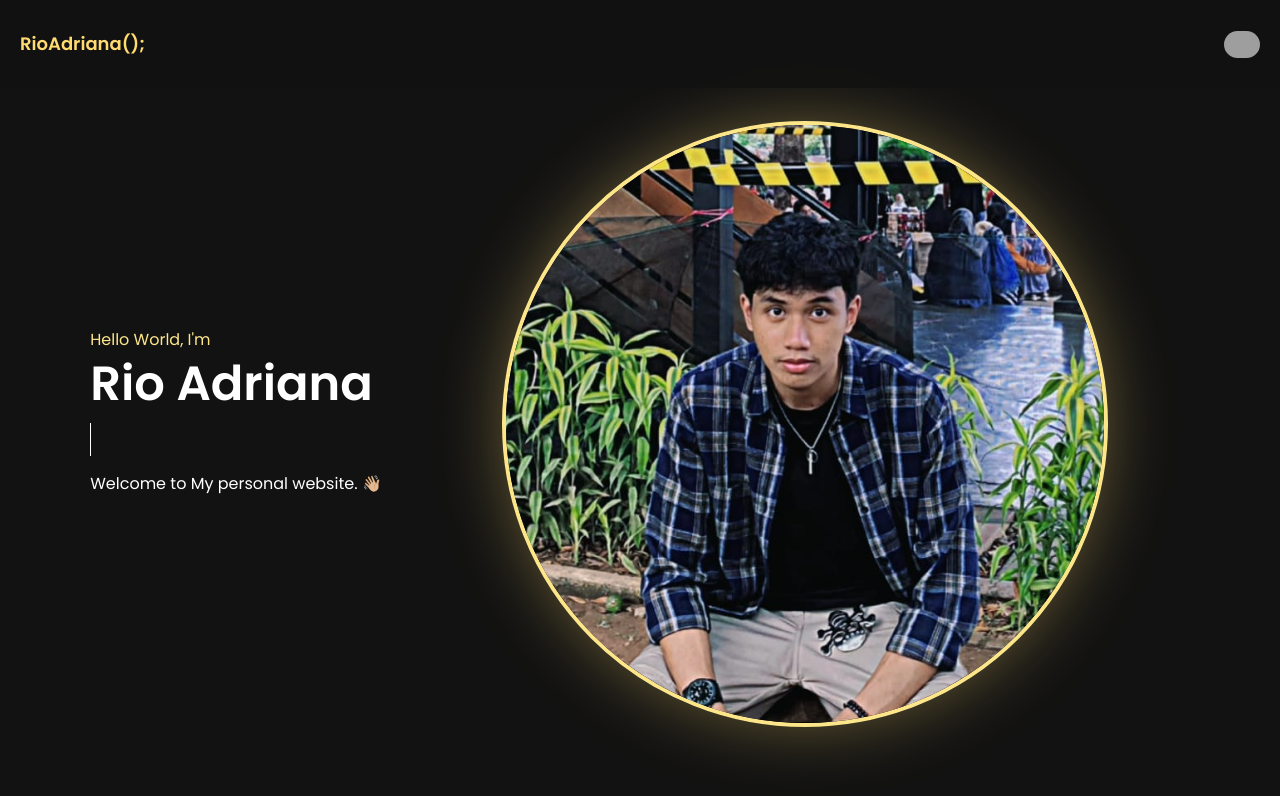
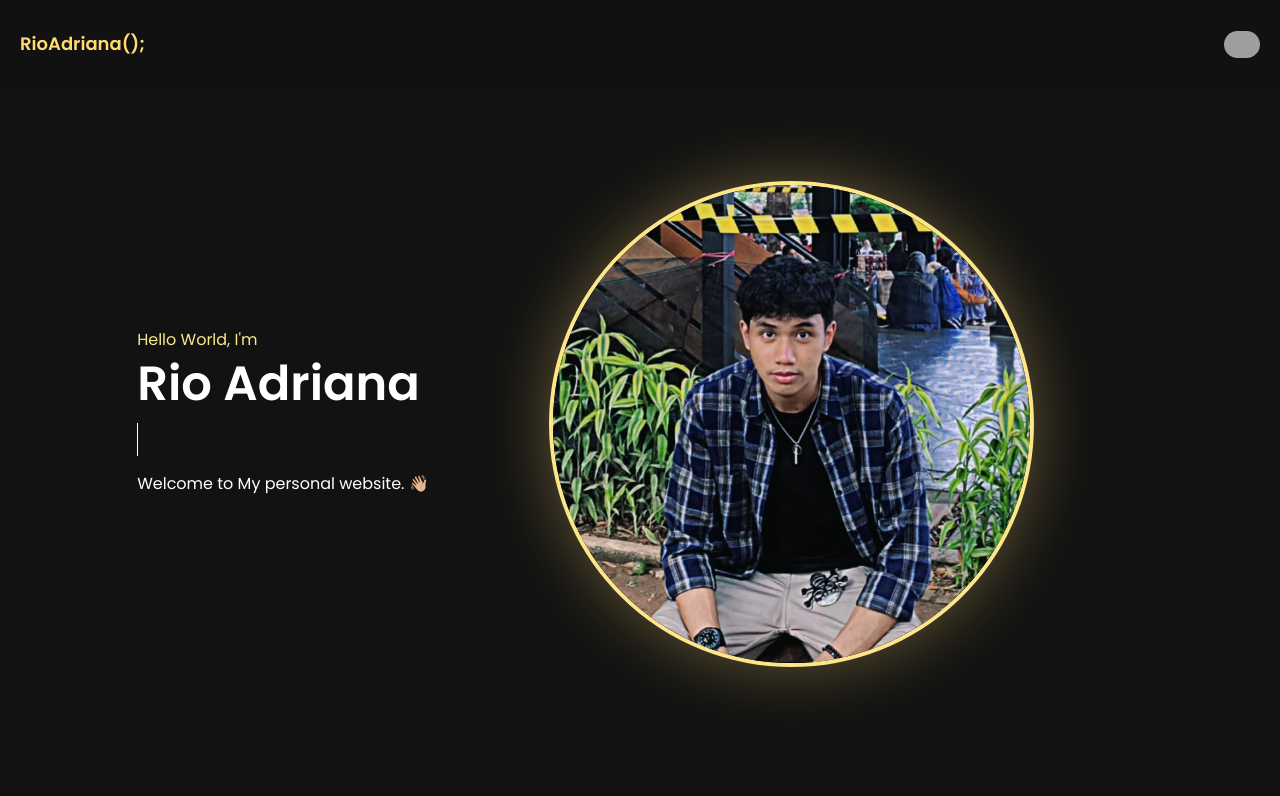
Before and after one commit to RioAdrna/Portofolio, a Vue app: page / in a window 1280 px wide. Shown: the top 796 px of the page. Built offline with nearby package versions, Linux system fonts and the light colour scheme; grey boxes are pictures that could not be loaded.

Commit message:
update profile

```diff
--- a/src/views/AboutView.vue
+++ b/src/views/AboutView.vue
@@ -133,13 +133,15 @@ export default {
       <section
         class="text-sm md:text-lg text-justify flex flex-col gap-4 md:flex-row md:gap-8 md:justify-left md:items-center"
       >
-        <div class="flex justify-center">
-          <img
-            class="w-9/12 rounded-full mb-3 fadein-up"
-            src="/img/rio6.jpg"
-            alt="Foto"
-          />
-        </div>
+      &nbsp; &nbsp; &nbsp; &nbsp;
+       <div class="flex justify-center">
+  <img
+    class="w-64 md:w-72 rounded-full mb-3 fadein-up"
+    src="/img/r.jpg"
+    alt="Foto"
+  />
+</div>
+
         <div class="md:w-7/12">
           <p class="mb-3 md:mb-7 fadein-left fadeins-1">
             &nbsp; &nbsp; &nbsp; Hi everyone! My name is Rio Adriana. I'm a web
--- a/src/views/BlogView.vue
+++ b/src/views/BlogView.vue
@@ -34,7 +34,7 @@
               <span
                 class="py-2 px-3 rounded-2xl bg-[#1e1e1f] hover:bg-white/20 text-white text-xs cursor-pointer">NodeJS</span>
               <span
-                class="py-2 px-3 rounded-2xl bg-[#1e1e1f] hover:bg-white/20 text-white text-xs cursor-pointer">Technology</span>
+                class="py-2 px-3 rounded-2xl bg-[#1e1e1f] hover:bg-white/20 text-white text-  xs cursor-pointer">Technology</span>
             </div>
             <!-- <div class="h-[1px] mt-7 mb-7 w-20 bg-amber-200 aos-init aos-animate mr-2"></div>
             <div class="text-white text-md font-semibold">Popular Articles</div> -->
--- a/src/views/HomeView.vue
+++ b/src/views/HomeView.vue
@@ -2,6 +2,7 @@
   <main
     class="mt-10 md:mt-1 flex flex-col-reverse gap-8 items-center md:flex-row md:gap-16 md:justify-center min-h-[65vh] md:min-h-[80vh]"
   >
+  &nbsp; &nbsp; &nbsp; &nbsp;
     <div class="space-y-2 text-center md:text-left px-10">
       <p class="text-amber-200">Hello World, I'm</p>
       <h1 class="text-4xl font-bold md:text-5xl text-white fadein-up">
@@ -34,11 +35,11 @@
       <img
         alt="avatar"
         fetchpriority="high"
-        width="300"
-        height="300"
+        width="200"
+        height="200"
         decoding="async"
         data-nimg="1"
-        class="w-10/12 md:h-auto rounded-full border-4 border-amber-200 pict"
+        class="w-4/6 md:h-auto rounded-full border-4 border-amber-200 pict"
         src="/img/rio6.jpg">
     </div>
   </main>
```
Also changed, not shown: public/img/r.jpg (renamed from public/img/WhatsApp Image 2024-07-11 at 12.15.57_447c3284.jpg), 1 other file (tests, documents, lock files or other folders).
